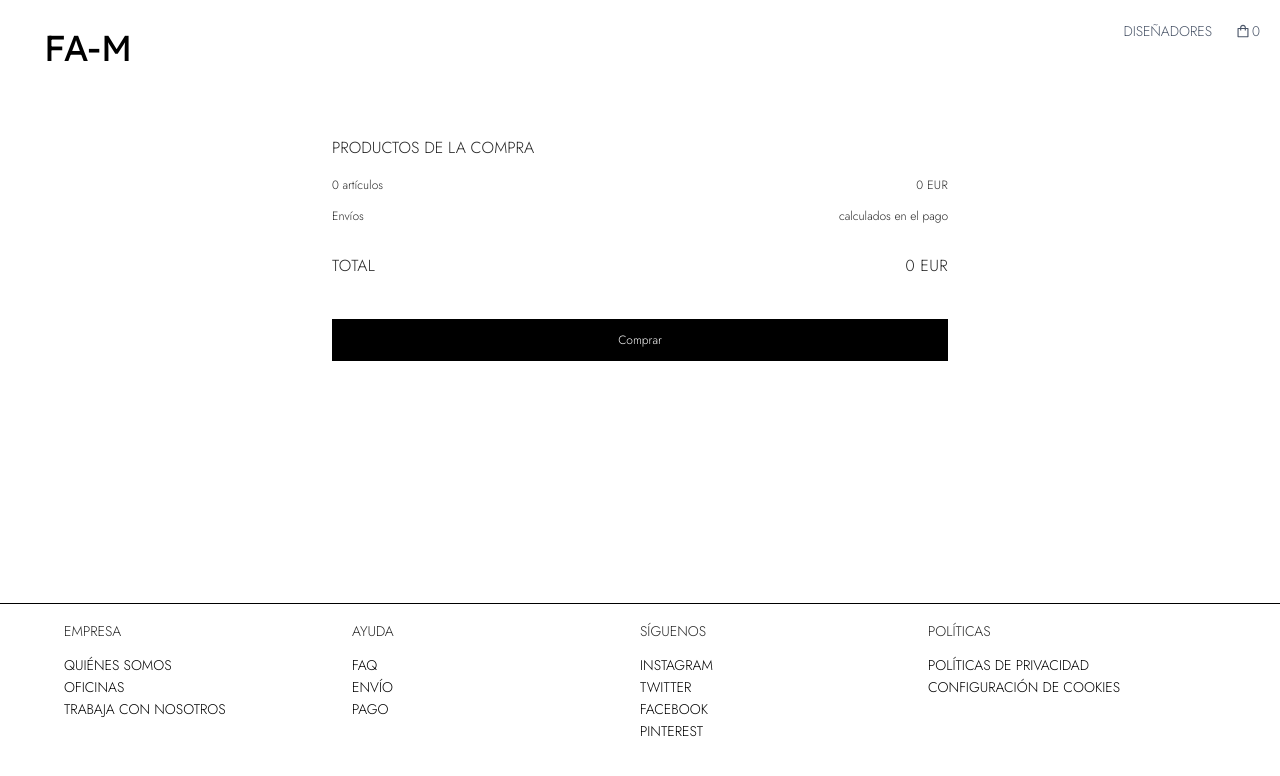
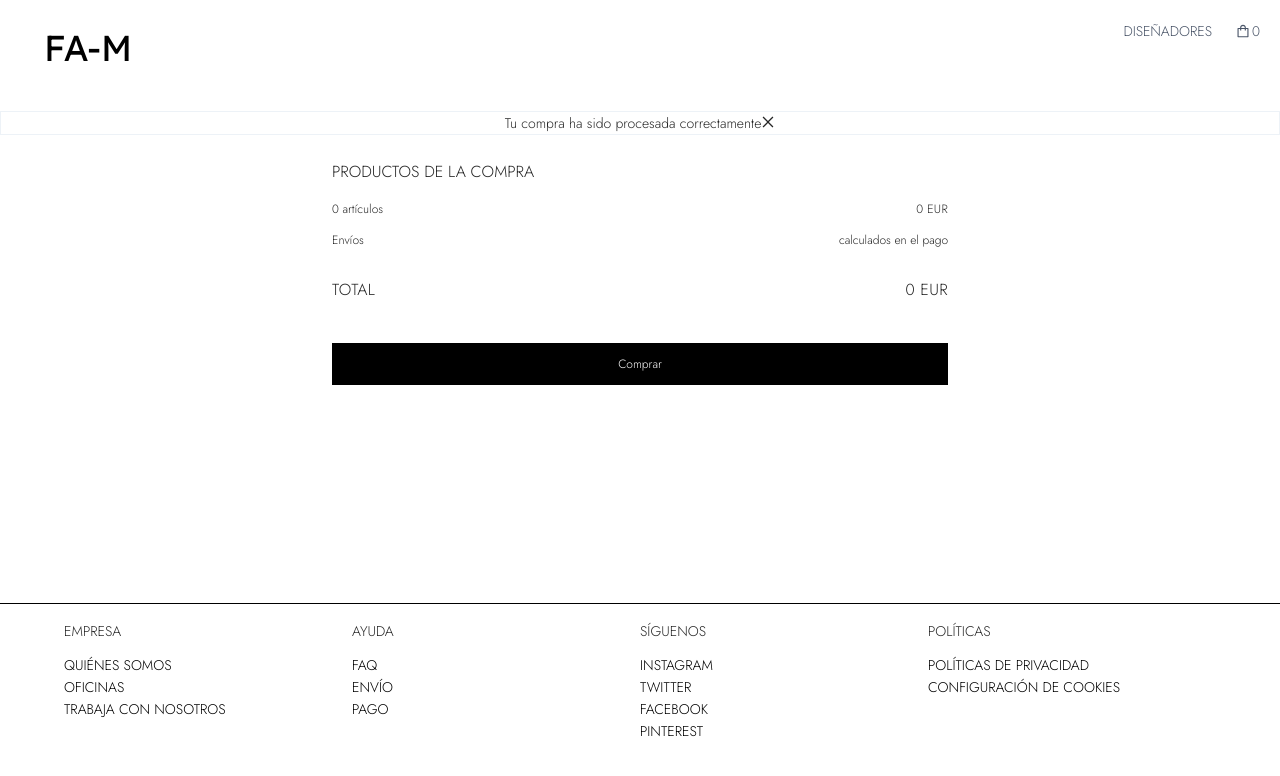
Before and after one commit to albaprate/DAW2PROY, a Next.js app: page /cesta in a window 1280 px wide. Both pictures are taken after a click on the button "Comprar". Shown: the top 776 px of the page. Built offline with nearby package versions, Linux system fonts and the light colour scheme; a web font is replaced by a local one.

Commit message:
mensaje compra ok

```diff
--- a/src/components/ModalOrder.tsx
+++ b/src/components/ModalOrder.tsx
@@ -2,14 +2,15 @@ import React from 'react';
 
  import { CloseOutlined } from '@ant-design/icons';
 
+
 const ModalOrder = ({setOpenModal}) => {
   // { setOpenModal }
-  setTimeout(() => {
+ /*  setTimeout(() => {
      setOpenModal(false);
-  }, 3000);
+  }, 3000); */
 
   return (
-    <div className="m-auto flex h-3/5 w-2/4 items-center justify-center border transition duration-300">
+    <div className="m-auto h-2/5 text-center border ">
       Tu compra ha sido procesada correctamente
         <CloseOutlined
         onClick={() => {
--- a/src/pages/cesta.tsx
+++ b/src/pages/cesta.tsx
@@ -20,6 +20,7 @@ export const Cesta = () => {
   );
   return (
     <Layout>
+      {openModal && <ModalOrder setOpenModal={setOpenModal} />}
       <div className="m-auto flex w-3/6 flex-col py-6 px-3 text-xs lg:w-7/12 md:w-full sm:w-full xs:w-full">
         <h3 className="mb-4 items-center text-base uppercase">
           Productos de la compra
@@ -40,7 +41,7 @@ export const Cesta = () => {
           <button
             className="mt-6 mb-3 w-full bg-black  py-3 text-white"
             onClick={() => {
-              // setOpenModal(true);
+              setOpenModal(true);
             }}
           >
             Comprar
@@ -70,7 +71,7 @@ export const Cesta = () => {
           );
         })}
       </div>
-       {openModal && <ModalOrder setOpenModal={setOpenModal} />}
+
     </Layout>
   );
 };
```
Also changed, not shown: src/pages/products.tsx (+0 -18 lines), src/pages/products/[id].tsx (+0 -20 lines).
